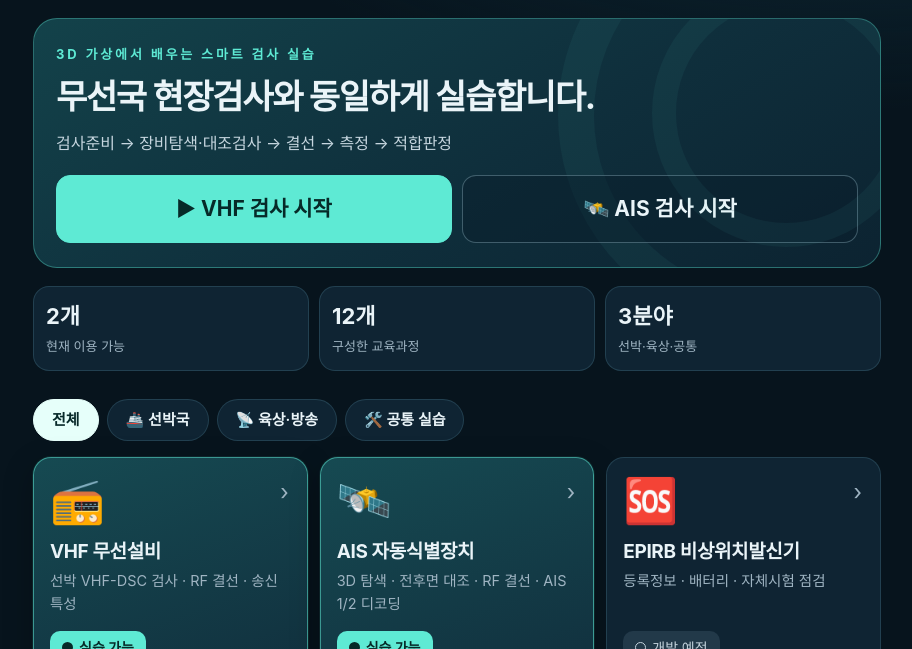
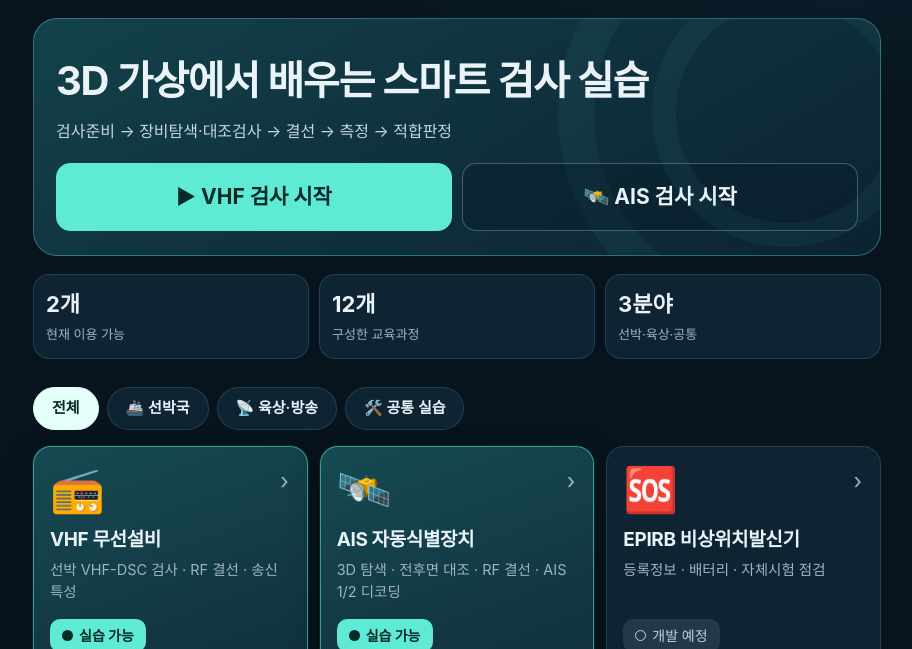
Before and after one commit to beomgwani-cyber/vhf-inspection-game, a plain HTML site: page index.html in a window 1280 px wide. Shown: the part 77-726 px from the top of the page, without its empty margins (183-1095 px from the left). Drawn offline with Linux system fonts and the light colour scheme.

Commit message:
메인 화면: '3D 가상에서 배우는 스마트 검사 실습'을 큰 제목으로, 현장검사 문장 삭제
Co-Authored-By: Claude Opus 5.5 <noreply@anthropic.com>

```diff
--- a/index.html
+++ b/index.html
@@ -70,7 +70,8 @@
   .hero::before { width: 360px; height: 360px; right: -110px; top: -120px; }
   .hero::after { width: 220px; height: 220px; right: -40px; top: -40px; border-width: 24px; }
   .kicker { position: relative; color: var(--mint); font-size: 13px; font-weight: 700; letter-spacing: 0.22em; }
-  .hero h1 { position: relative; margin: 10px 0 12px; font-size: clamp(16px, 4.6vw, 34px); line-height: 1.3; letter-spacing: -0.04em; white-space: nowrap; }
+  .hero h1 { position: relative; margin: 10px 0 12px; font-size: clamp(26px, 7.4vw, 40px); line-height: 1.3; letter-spacing: -0.03em; }
+  .hero h1 .nb { white-space: nowrap; }
   .btn.big { flex: 1 1 0; min-width: 0; min-height: 68px; font-size: clamp(17px, 4.6vw, 21px); border-radius: 14px; padding: 0 12px; white-space: nowrap; }
   .hero p { position: relative; margin: 0 0 20px; color: #c6d6df; font-size: 16px; }
   .actions { position: relative; display: flex; flex-wrap: wrap; gap: 10px; }
@@ -215,8 +216,7 @@
 
 <main class="wrap" id="home">
   <section class="hero">
-    <div class="kicker">3D 가상에서 배우는 스마트 검사 실습</div>
-    <h1>무선국 현장검사와 동일하게 실습합니다.</h1>
+    <h1><span class="nb">3D 가상에서 배우는</span> <span class="nb">스마트 검사 실습</span></h1>
     <p>검사준비 → 장비탐색·대조검사 → 결선 → 측정 → 적합판정</p>
     <div class="actions">
       <button class="btn big primary" type="button" data-start="vhf">▶ VHF 검사 시작</button>
```
